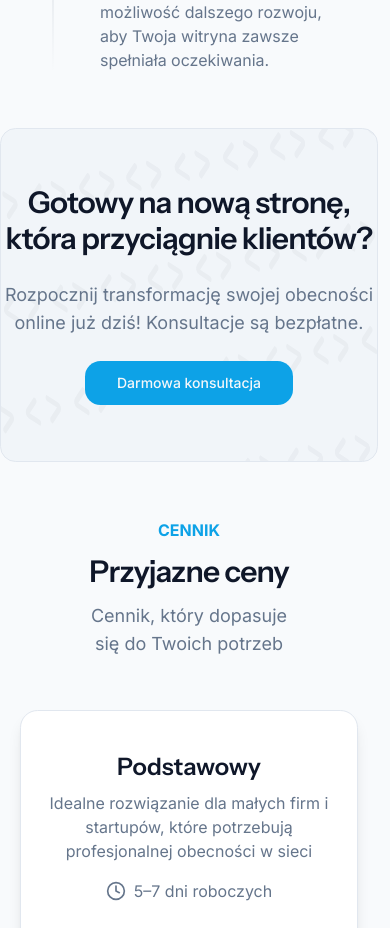
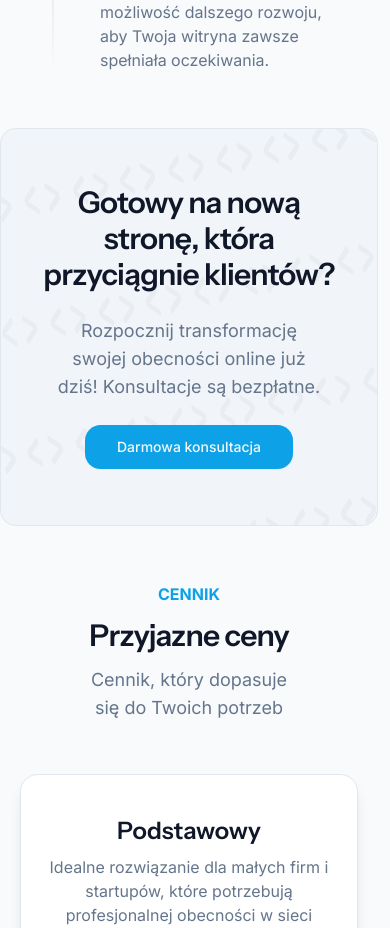
Before and after one commit to Meefio/nextgensites-intl, a Next.js app: page /pl in a window 390 px wide. Shown: the part 7187-8115 px from the top of the page. Built offline with nearby package versions, Linux system fonts and the light colour scheme.

Commit message:
added container to cta section

```diff
--- a/src/app/components/cta.tsx
+++ b/src/app/components/cta.tsx
@@ -9,7 +9,7 @@ export function CtaSection() {
 	const t = useTranslations('CTA')
 
 	return (
-		<section className='relative flex flex-col items-center gap-6 py-14 md:py-24 sm:gap-10 rounded-md border border-border bg-secondary overflow-hidden'>
+		<section className='container relative flex flex-col items-center gap-6 py-14 md:py-24 sm:gap-10 rounded-md border border-border bg-secondary overflow-hidden'>
 			<div className='absolute inset-0 w-full h-full opacity-[0.03] select-none pointer-events-none'>
 				<div className='absolute inset-0 grid grid-cols-12 gap-4 transform -rotate-12 scale-150'>
 					{Array.from({ length: 60 }).map((_, i) => (
```
